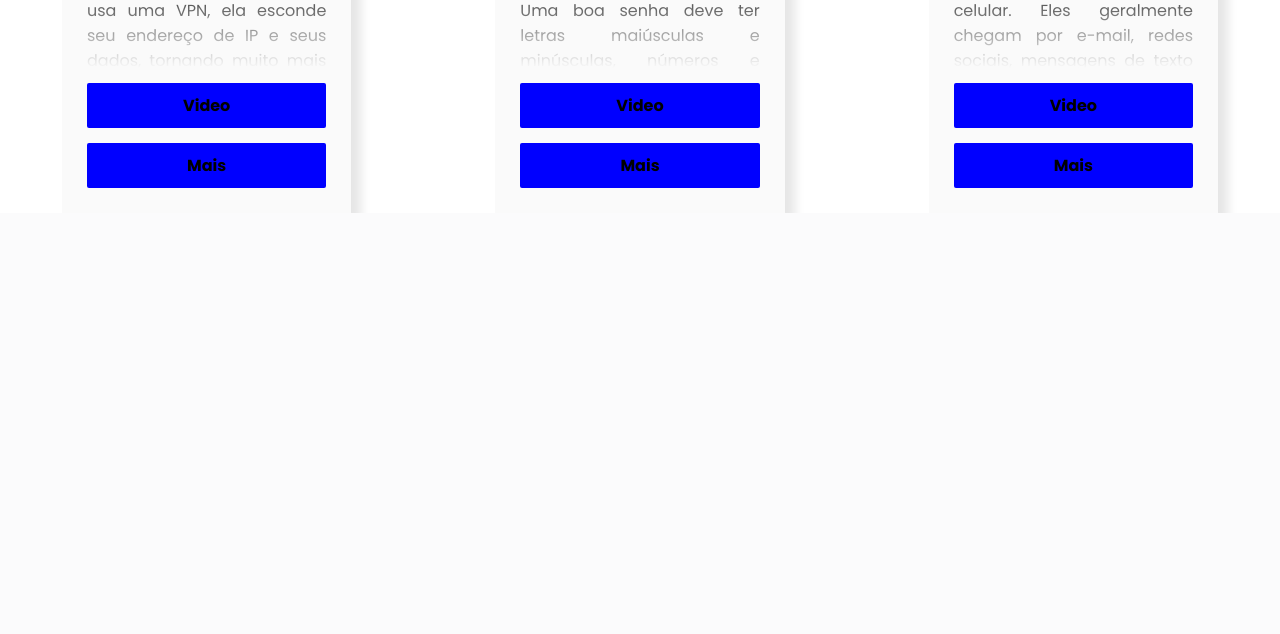
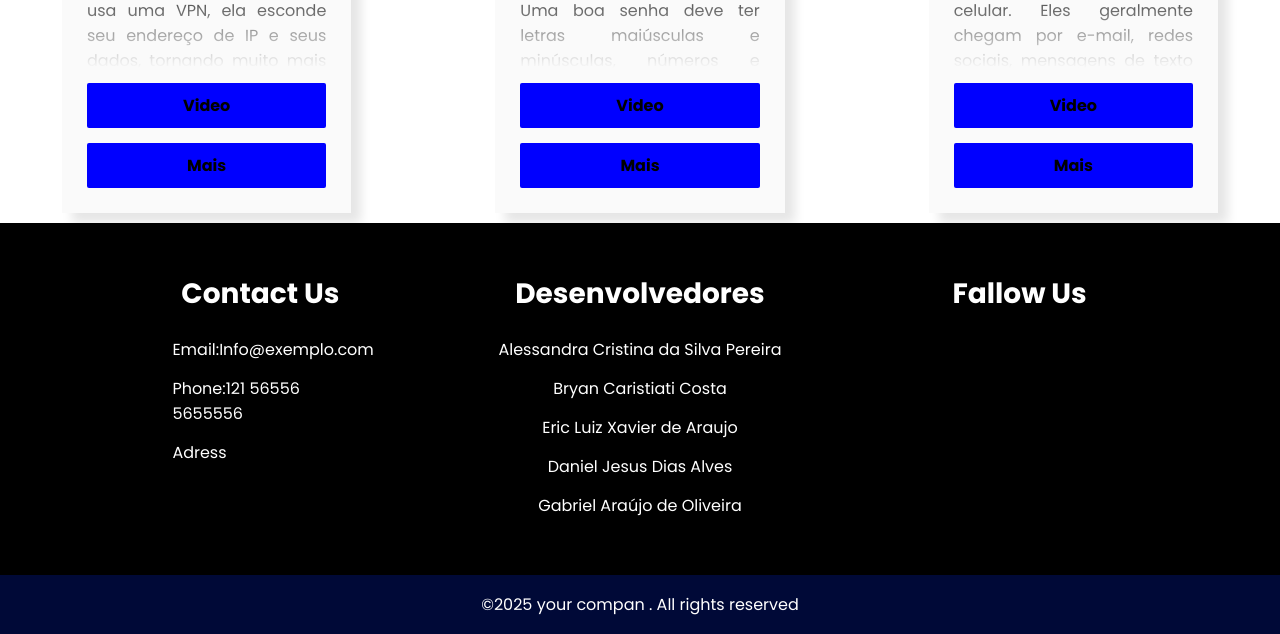
Before and after one commit to alessandrasilvap/infoWEB, a PHP site: page /infoWEB/app/views/dicas/index.php in a window 1280 px wide. Shown: the part 1202-1836 px from the top of the page. Before the commit the page ends 1415 px from the top, so only its background shows below. Run offline with PHP 8.4, Linux system fonts and the light colour scheme; some libraries are stand-ins or nearby versions.

Commit message:
Update index.php

```diff
--- a/app/views/dicas/index.php
+++ b/app/views/dicas/index.php
@@ -4,7 +4,7 @@
     <meta charset="UTF-8">
     <meta name="viewport" content="width=device-width, initial-scale=1.0">
     <title>Dicas</title>
-    <link rel="stylesheet" href="../ublic/css/index.css">
+    <link rel="stylesheet" href="../public/css/index.css">
     <link rel="stylesheet" href="https://cdn.jsdelivr.net/npm/bootstrap-icons@1.13.1/font/bootstrap-icons.min.css">
 </head>
 <body>
@@ -100,6 +100,38 @@
                     <button id="Mais-button">Mais</button>
                 </div>
             </div>
+    <!--footer-->
+    <footer>
+         <div class="footer-container">
+            <div class="footer-content">
+                <h3>Contact Us</h3>
+                <p> Email:Info@exemplo.com</p>
+                <p>Phone:121 56556 5655556</p>
+                <p>Adress</p>
+            </div>
+            <div class="footer-content">
+                <h3>Desenvolvedores</h3>
+                <ul class="list">
+                    <li><a href="">Alessandra Cristina da Silva Pereira</a></li>
+                    <li><a href="">Bryan Caristiati Costa</a></li>
+                    <li><a href="">Eric Luiz Xavier de Araujo</a></li>
+                    <li><a href="">Daniel Jesus Dias Alves</a></li>
+                    <li><a href="">Gabriel Araújo de Oliveira</a></li>
+                </ul>
+            </div>
+            <div class="footer-content">
+                <h3>Fallow Us</h3>
+                <li><a href=""><i class="fab fa-facebook"></i></a></li>
+                <li><a href=""><i class="fab fa-Twitter"></i></a></li>
+                <li><a href=""><i class="fab fa-Instagram"></i></a></li>
+                <li><a href=""><i class="fab fa-Linkedin"></i></a></li>
+            </div>
+         </div>
+         <div class="btn-bar">
+            <p>&copy;2025 your compan . All rights reserved </p>
+         </div>
+     </footer>
+     <!--end-footer-->
     <script src="../public/js/card.js"></script>
     <script src="../public/js/menu-mob.js"></script>
 </body>
```
